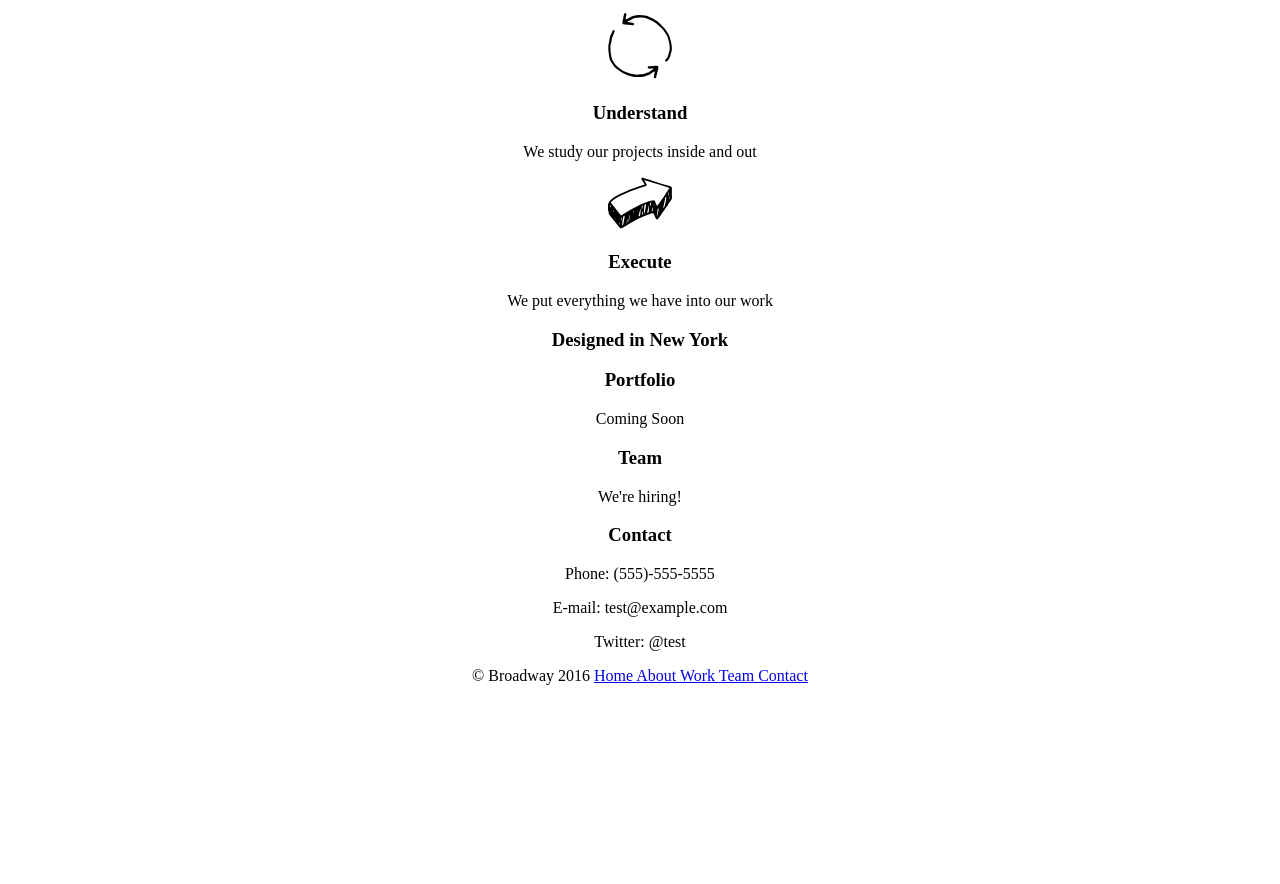
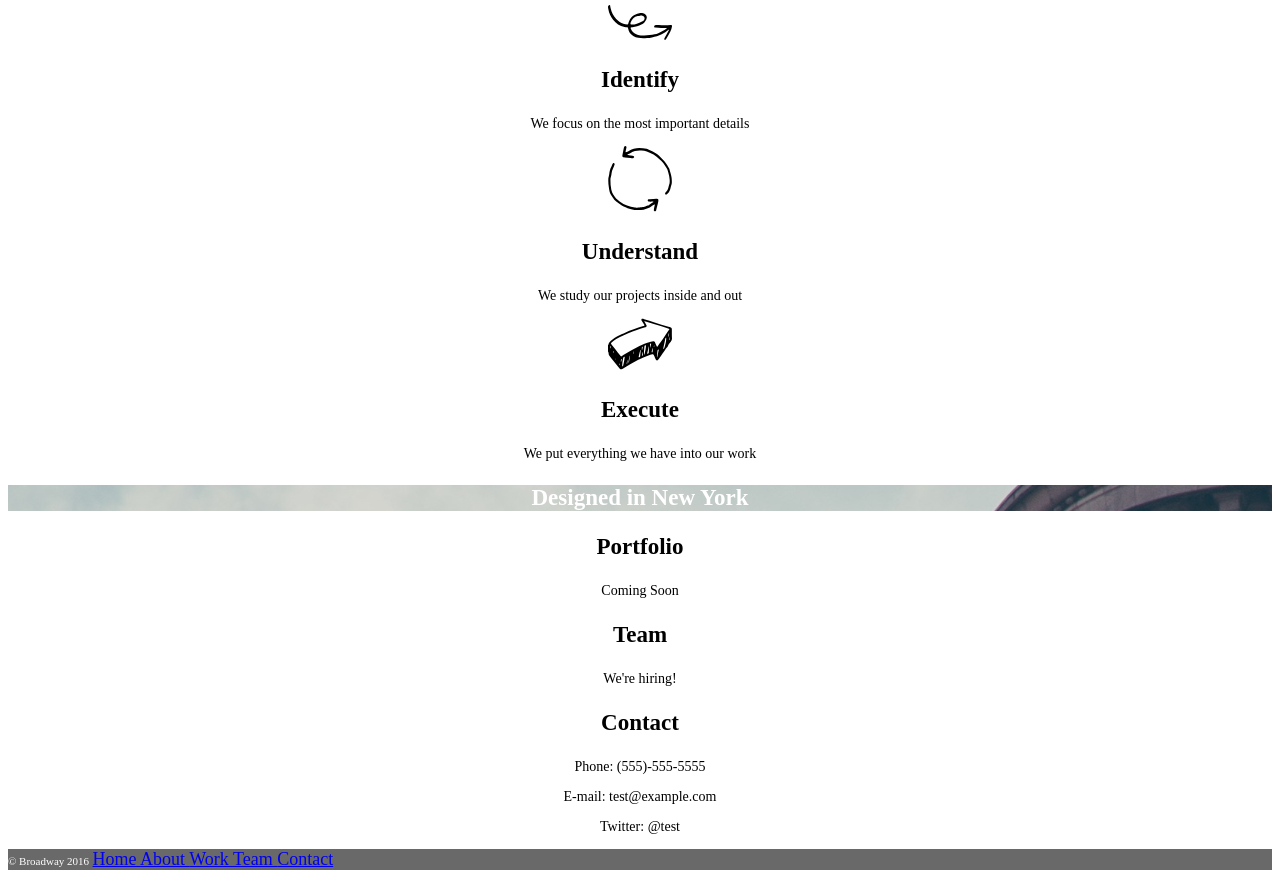
Before and after one commit to goz2306/broadway, a plain HTML site: page index.html in a window 1280 px wide. Shown: the part 420-1304 px from the top of the page. Before the commit the page ends 1121 px from the top, so only its background shows below. Drawn offline with Linux system fonts and the light colour scheme.

Commit message:
Project complete - HTML and CSS complete

```diff
--- a/index.html
+++ b/index.html
@@ -5,7 +5,7 @@
     <link href="resources/css/style.css" type="text/css" rel="stylesheet">
   </head>
   <body>
-    <div id="home" class="sky">
+    <div id="home" class="sky white">
       <h1> Broadway Design</h1>
       <p><a href="#home">Home</a></p>
       <p><a href="#process">Process</a></p>
@@ -25,7 +25,7 @@
       <h3>Execute</h3>
       <p>We put everything we have into our work</p>
     </div>
-    <h3 class="sky">Designed in New York</h3>
+    <h3 class="sky white">Designed in New York</h3>
     <div id="work">
       <h3>Portfolio</h3>
       <p>Coming Soon</p>
@@ -41,8 +41,8 @@
       <p>Twitter: &commat;test</p>
     </div>
 
-    <div class="footer">
-      <p>&copy; Broadway 2016 <a href="#home">Home </a><a href="#process">About </a>
+    <div class="footer white">
+      <p><span>&copy; Broadway 2016</span> <a href="#home">Home </a><a href="#process">About </a>
         <a href="#work">Work </a><a href="#team">Team </a><a href="#contact">Contact</a></p>
     </div>
 
--- a/resources/css/style.css
+++ b/resources/css/style.css
@@ -1,4 +1,33 @@
 body{
   font-style: Helvetica;
   text-align: center;
+  font-size: 14px;
 }
+h1,h2,h3{
+  font-weight: bold;
+}
+h1{
+  font-size: 70px;
+}
+h2{
+  font-size: 32px;
+}
+h3{
+  font-size: 23px;
+}
+a{
+  font-size: 18px;
+}
+.white{
+    color: white;
+}
+.sky{
+  background-image: url("../images/flat_iron_building.png");
+}
+.footer{
+  text-align: left;
+  background-color: dimgray;
+}
+.footer span{
+    font-size: 11px;
+}
```
